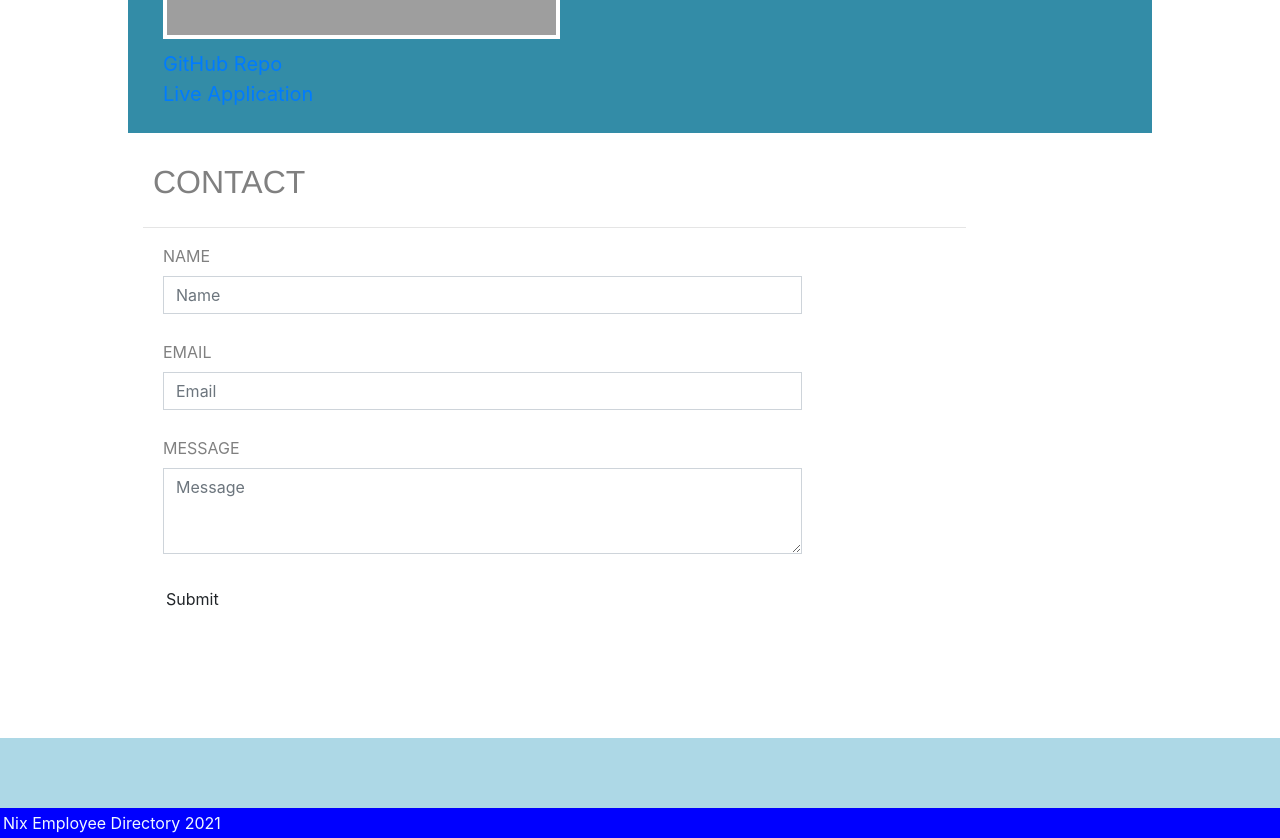
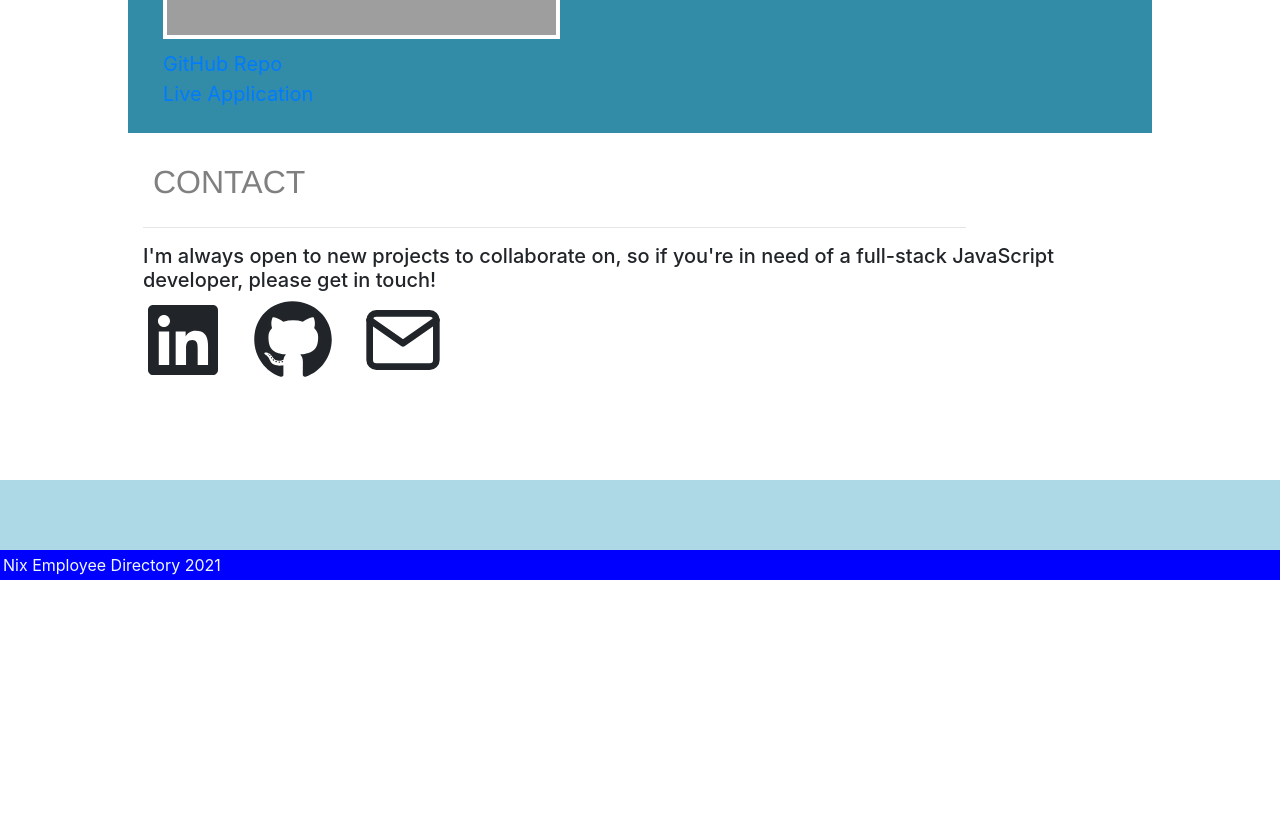
Before and after one commit to cnix273/react-portfolio, a React (Create React App) app: page / in a window 1280 px wide. Shown: the part 4740-5578 px from the top of the page. After the commit the page ends 5320 px from the top, so only its background shows below. Built offline with nearby package versions, Linux system fonts and the light colour scheme; grey boxes are pictures that could not be loaded.

Commit message:
changed Contact component format from form to icons with links

```diff
--- a/src/components/Contact/index.js
+++ b/src/components/Contact/index.js
@@ -1,5 +1,9 @@
 import React from "react";
 import "./style.css";
+
+import { FaLinkedin } from 'react-icons/fa';
+import { FaGithub } from 'react-icons/fa';
+import { FiMail } from 'react-icons/fi';
 
 const Contact = (props) => {
     return (
@@ -11,6 +15,15 @@ const Contact = (props) => {
                 </div>
             </header>
 
+            <div className="contactContent">
+                <h5>I'm always open to new projects to collaborate on, so if you're in need of a full-stack JavaScript developer, please get in touch!</h5>
+
+                    <FaLinkedin href="https://www.linkedin.com/in/cameronnix/" size="5em" className="contactIcon" id="linkedin"/>
+                    <FaGithub href="https://github.com/cnix273" size="5em" className="contactIcon" id="github"/>
+                    <FiMail href="mailto:camerondeverenix@gmail.com" size="5em" className="contactIcon" id="email"/>
+
+            </div>
+{/*
             <div className="row">
                 <div className="contactMain col-sm-10">
                     <form className="form-group">
@@ -58,7 +71,7 @@ const Contact = (props) => {
                         data-target="#submissionModal"
                     >Submit</button>
                 </div>
-            </div>
+            </div> */}
         </div>
     );
 };
--- a/src/components/Contact/style.css
+++ b/src/components/Contact/style.css
@@ -0,0 +1,63 @@
+/* Contact Page Styling */
+#containerThree {
+    background-color: rgb(0, 102, 255);
+    width: 90%;
+}
+
+.form-group {
+    /*Stucture*/
+    padding-left: 20px;
+    padding-bottom: 10px;
+    width: 80%;
+}
+
+.btn {
+    /* Structure */
+    margin-bottom: 20px;
+    margin-left: 10px;
+    padding-left: 25px;
+    padding-right: 25px;
+    padding-top: 15px;
+    padding-bottom: 15px;
+
+    /* Visual */
+    background-color: rgb(126, 221, 250);
+
+    /* Typography */
+    color: white;
+    font-weight: bold;
+}
+
+.form-group {
+    color: grey;
+}
+
+/* Modal Styling */
+
+#submissionModal button {
+    margin-bottom: 0px;
+}
+
+.contactContent {
+    display: inline-block;
+    margin-left: auto!important;
+    margin-right: auto!important;
+}
+
+/* #linkedin {
+    display: inline-block;
+    margin-left: auto!important;
+    margin-right: 30px!important;
+} */
+
+#github {
+    display: inline-block;
+    margin-left: 30px!important;
+    margin-right: 30px!important;
+}
+
+/* #email{
+    display: inline-block;
+    margin-left: 30px!important;
+    margin-right: auto!important;
+} */
```
